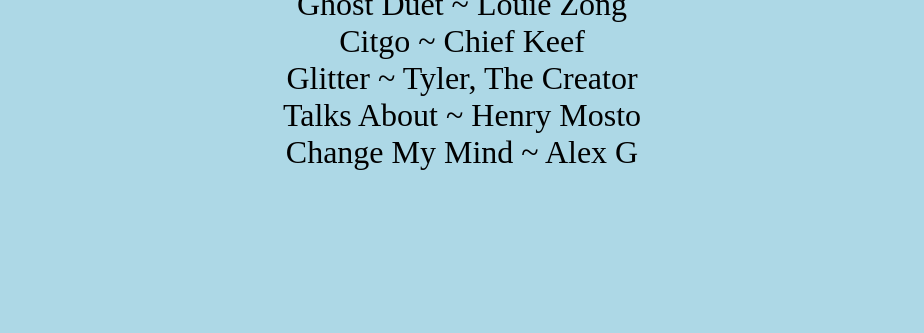
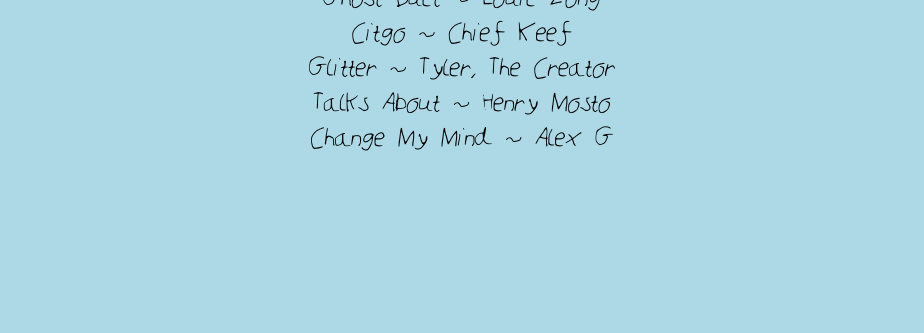
Before and after one commit to greenhtml/thelloydexhibit, a plain HTML site: page thelloydexhibit.html in a window 1280 px wide. Shown: the part 363-696 px from the top of the page, without its empty margins (178-1102 px from the left). Drawn offline with Linux system fonts and the light colour scheme.

Commit message:
third message

```diff
--- a/thelloydexhibit.html
+++ b/thelloydexhibit.html
@@ -82,6 +82,18 @@
             font-size: 40px;
             font-family: Kid_Font_;
         }
+        @font-face {
+            font-family: Kid_Font_;
+            src: url(Kid_Font_.ttf);
+        }
+        @font-face {
+            font-family: KidsGame;
+            src: url(KidsGame.ttf);
+        }
+        @font-face {
+            font-family: JoshCooper;
+            src: url(JoshCooper.ttf);
+        }
     </style>
 </head>
 
```
Also changed, not shown: JoshCooper.ttf (added).
